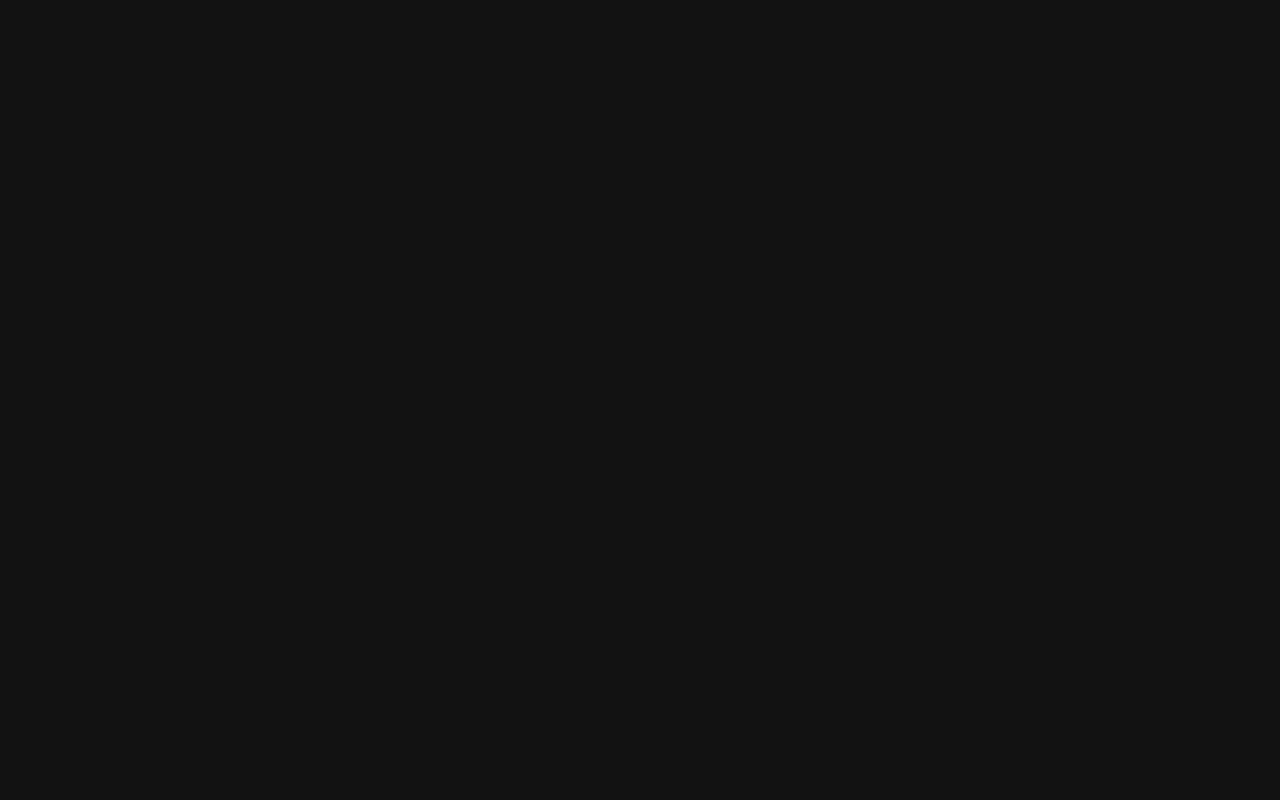
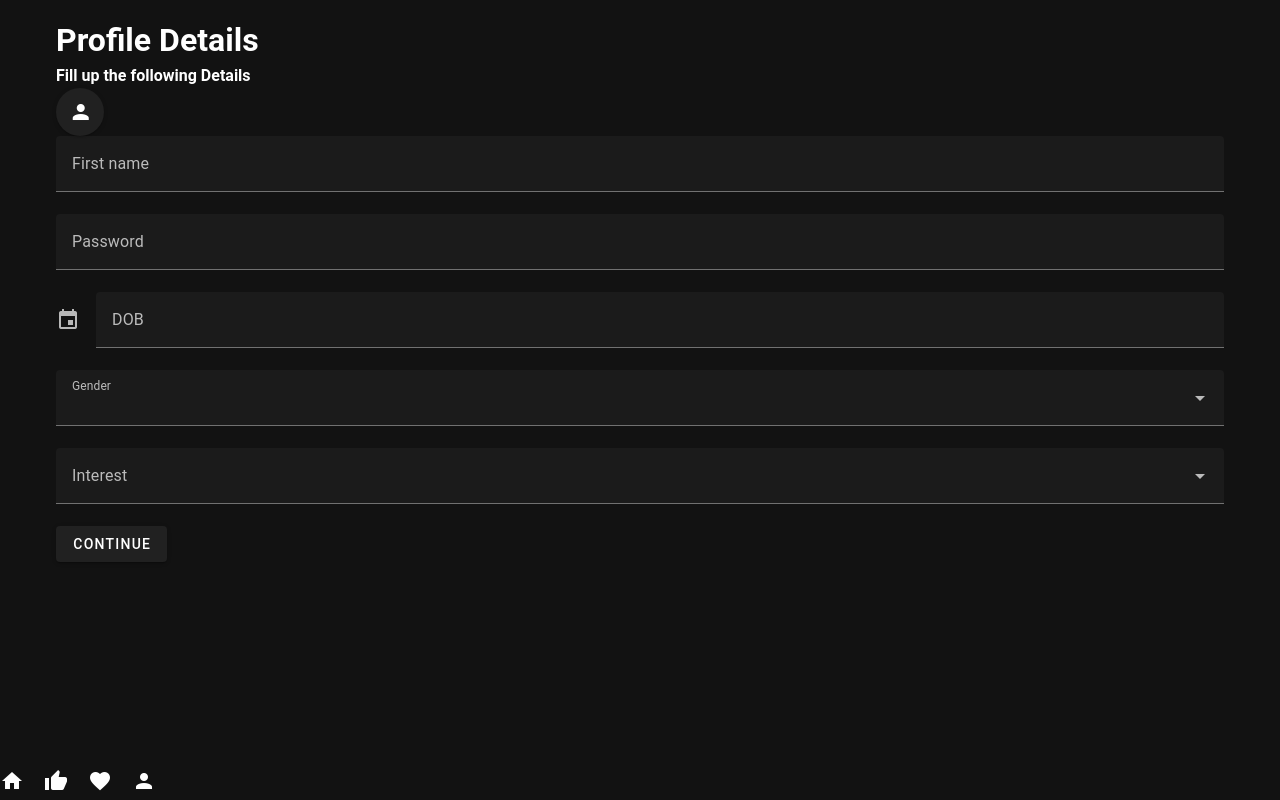
Before and after one commit to Pedrinho-dev/tinder-front, a Vue app: page /account in a window 1280 px wide. Before the commit this address had no page. Built offline with nearby package versions, Linux system fonts and the light colour scheme.

Commit message:
feat: :sparkles: Add menu and Create Account Page

```diff
--- a/components.d.ts
+++ b/components.d.ts
@@ -13,6 +13,7 @@ declare module 'vue' {
   export interface GlobalComponents {
     AppFooter: typeof import('./src/components/AppFooter.vue')['default']
     HelloWorld: typeof import('./src/components/HelloWorld.vue')['default']
+    Menu: typeof import('./src/components/Menu.vue')['default']
     RouterLink: typeof import('vue-router')['RouterLink']
     RouterView: typeof import('vue-router')['RouterView']
     TinderActions: typeof import('./src/components/TinderActions.vue')['default']
--- a/src/App.vue
+++ b/src/App.vue
@@ -3,8 +3,16 @@
     <v-main>
       <router-view />
     </v-main>
+    <Menu v-if="showMenu" />
   </v-app>
 </template>
 
 <script setup>
+import { useRoute } from 'vue-router';
+import { computed } from 'vue';
+import Menu from '@/components/Menu.vue';
+
+const route = useRoute();
+
+const showMenu = computed(() => !['/login', '/createAccount', '/'].includes(route.path));
 </script>
--- /dev/null
+++ b/src/components/Menu.vue
@@ -0,0 +1,55 @@
+<template>
+    <nav class="menu">
+        <ul class="menu-list">
+            <li class="menu-item">
+                <router-link to="/home">
+                    <i class="mdi mdi-home"></i>
+                </router-link>
+            </li>
+            <li class="menu-item">
+                <router-link to="/likes">
+                    <i class="mdi mdi-thumb-up"></i>
+                </router-link>
+            </li>
+            <li class="menu-item">
+                <router-link to="/matches">
+                    <i class="mdi mdi-heart"></i>
+                </router-link>
+            </li>
+            <li class="menu-item">
+                <router-link to="/account">
+                    <i class="mdi mdi-account"></i>
+                </router-link>
+            </li>
+        </ul>
+    </nav>
+</template>
+
+<script>
+export default {
+    name: "Menu",
+};
+</script>
+
+<style scoped>
+.menu-list {
+    list-style: none;
+    display: flex;
+    margin: 0;
+    padding: 0;
+}
+
+.menu-item {
+    margin-right: 20px;
+}
+
+.menu-item a {
+    color: white;
+    text-decoration: none;
+    font-size: 24px;
+}
+
+.menu-item a:hover {
+    color: #ff4081;
+}
+</style>
--- /dev/null
+++ b/src/pages/Account.vue
@@ -0,0 +1,96 @@
+<template>
+    <v-container>
+        <h1>Profile Details</h1>
+        <h4>Fill up the following Details</h4>
+
+        <form @submit.prevent="save">
+            <div>
+                <v-btn icon>
+                    <label for="photo" style="cursor: pointer; margin: 0;">
+                        <v-icon icon="mdi-account" />
+                    </label>
+                </v-btn>
+                <input id="photo" type="file" name="foto" style="display: none" @change="handlePhoto">
+            </div>
+
+            <v-text-field v-model="name" label="First name" />
+            <v-text-field v-model="password" label="Password" type="password"/>
+            <v-date-input v-model="date" label="DOB" />
+            <v-select v-model="gender" label="Gender" :items="['Female', 'Male']" />
+            <v-select v-model="interest" label="Interest"
+                :items="['Photografy', 'Animals', 'Food', 'Video Games', 'Movies', 'Fitness']" multiple />
+
+            <v-btn @click="save">Continue</v-btn>
+        </form>
+    </v-container>
+</template>
+
+<script setup>
+import { ref, onMounted } from "vue";
+import { useRouter } from "vue-router";
+import { useUserStore } from "@/stores/userStore";
+
+const router = useRouter();
+const userStore = useUserStore();
+
+const name = ref("");
+const password = ref("");
+const date = ref("");
+const gender = ref("");
+const interest = ref([]);
+const photo = ref(null);
+
+function handlePhoto(event) {
+    const file = event.target.files[0];
+    if (file) {
+        photo.value = file;
+        alert("Foto capturada com sucesso!");
+    }
+}
+
+async function save() {
+    try {
+        const userId = localStorage.getItem("userId");
+        if (!userId) {
+            alert("User ID not found!");
+            return;
+        }
+
+        const formData = new FormData();
+        formData.append("name", name.value);
+        formData.append("password", password.value);
+        formData.append("date", date.value);
+        formData.append("gender", gender.value);
+        interest.value.forEach((item) => formData.append("interest", item)); // Adiciona cada interesse ao FormData
+        if (photo.value) {
+            formData.append("photo", photo.value);
+        }
+
+        await userStore.editProfile(userId, formData);
+        alert("User successfuly edited!");
+    } catch (err) {
+        console.error("Error:", err);
+    }
+}
+
+
+onMounted(async () => {
+    try {
+        const userId = localStorage.getItem("userId");
+        if (!userId) {
+            alert("User ID not found!");
+            return;
+        }
+
+        const user = await userStore.getUserById(userId);
+        if (user) {
+            name.value = user.name;
+            date.value = user.date;
+            gender.value = user.gender;
+            interest.value = user.interest || [];
+        }
+    } catch (err) {
+        console.error("Erro ao carregar dados do usuário:", err);
+    }
+});
+</script>
--- a/src/pages/Home.vue
+++ b/src/pages/Home.vue
@@ -32,6 +32,7 @@
 
                     </template>
                 </FlashCards>
+
             </v-col>
         </v-row>
     </v-container>
--- /dev/null
+++ b/src/pages/Likes.vue
@@ -0,0 +1,3 @@
+<template>
+    LIKESSSSSSS
+</template>
--- /dev/null
+++ b/src/pages/Matches.vue
@@ -0,0 +1,3 @@
+<template>
+    matchessss
+</template>
--- a/src/stores/userStore.js
+++ b/src/stores/userStore.js
@@ -11,7 +11,7 @@ export const useUserStore = defineStore("user", {
         async findUsers() {
             try {
                 const response = await api.get("/user")
-                this.users = response.data.map(user =>({
+                this.users = response.data.map(user => ({
                     id: user._id,
                     name: user.name,
                     date: user.date,
@@ -20,6 +20,21 @@ export const useUserStore = defineStore("user", {
                 }));
             } catch (err) {
                 console.log(err)
+            }
+        },
+
+        async getUserById(userId) {
+            const token = localStorage.getItem("token");
+            try {
+                const response = await api.get(`/user/${userId}`, {
+                    headers: {
+                        Authorization: `Bearer ${token}`
+                    }
+                });
+                return response.data;
+            } catch (err) {
+                console.error("Erro ao buscar usuário:", err);
+                throw err;
             }
         },
 
@@ -40,6 +55,32 @@ export const useUserStore = defineStore("user", {
             } catch (err) {
                 console.log(err)
             }
+        },
+
+        async editProfile(userId, updates) {
+            const token = localStorage.getItem("token");
+            try {
+                const response = await api.put(`/user/${userId}`, updates, {
+                    headers: {
+                        Authorization: `Bearer ${token}`
+                    }
+                });
+                const updatedUser = response.data;
+                this.users = this.users.map(user =>
+                    user.id === updatedUser._id
+                        ? {
+                            id: updatedUser._id,
+                            name: updatedUser.name,
+                            date: updatedUser.date,
+                            gender: updatedUser.gender,
+                            interest: updatedUser.interest
+                        }
+                        : user
+                );
+            } catch (err) {
+                console.error("Erro ao atualizar perfil:", err);
+                throw err;
+            }
         }
     }
 })
```
Also changed, not shown: src/router.js (+15 -0 lines), typed-router.d.ts (+15 -0 lines).
